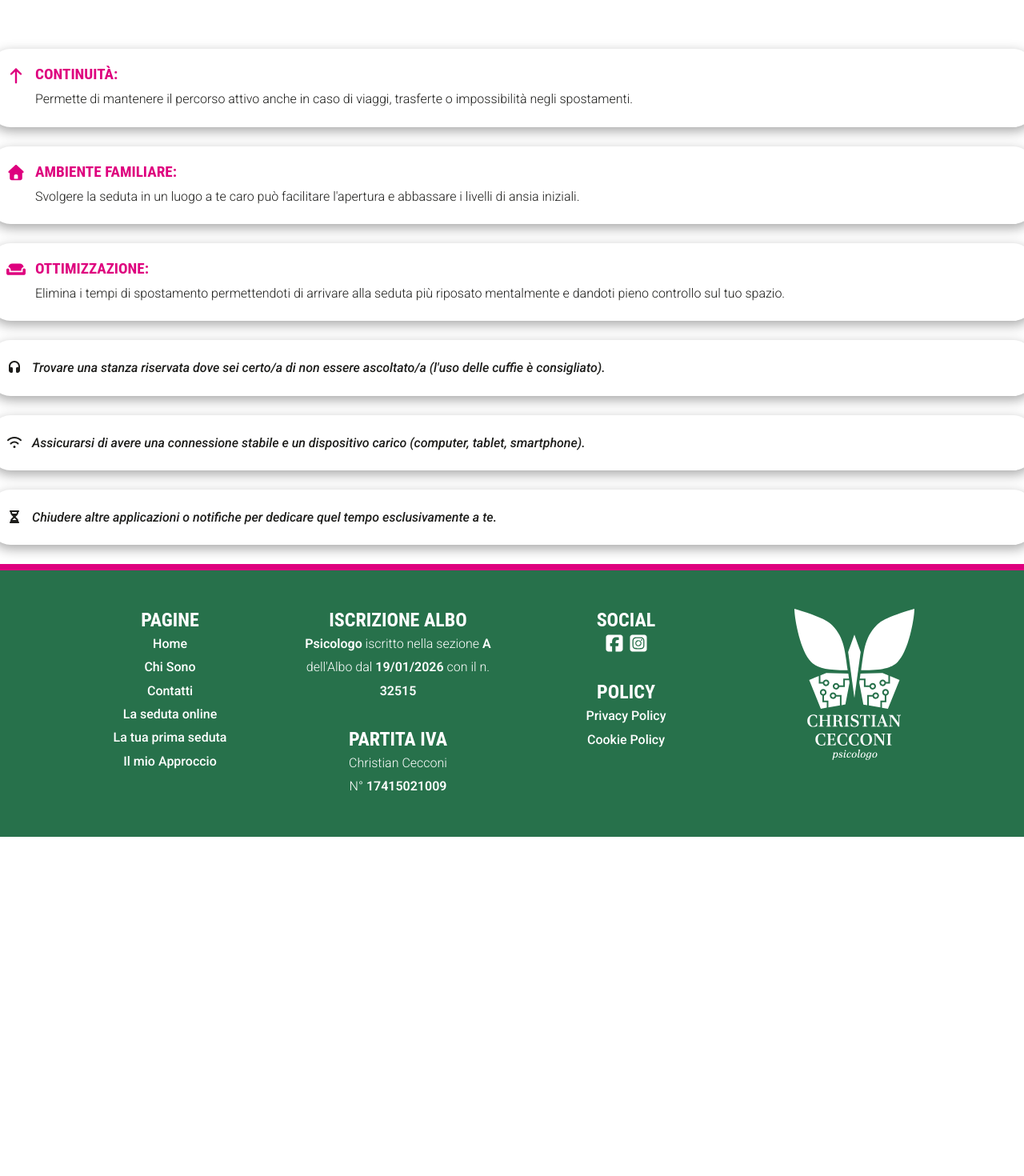
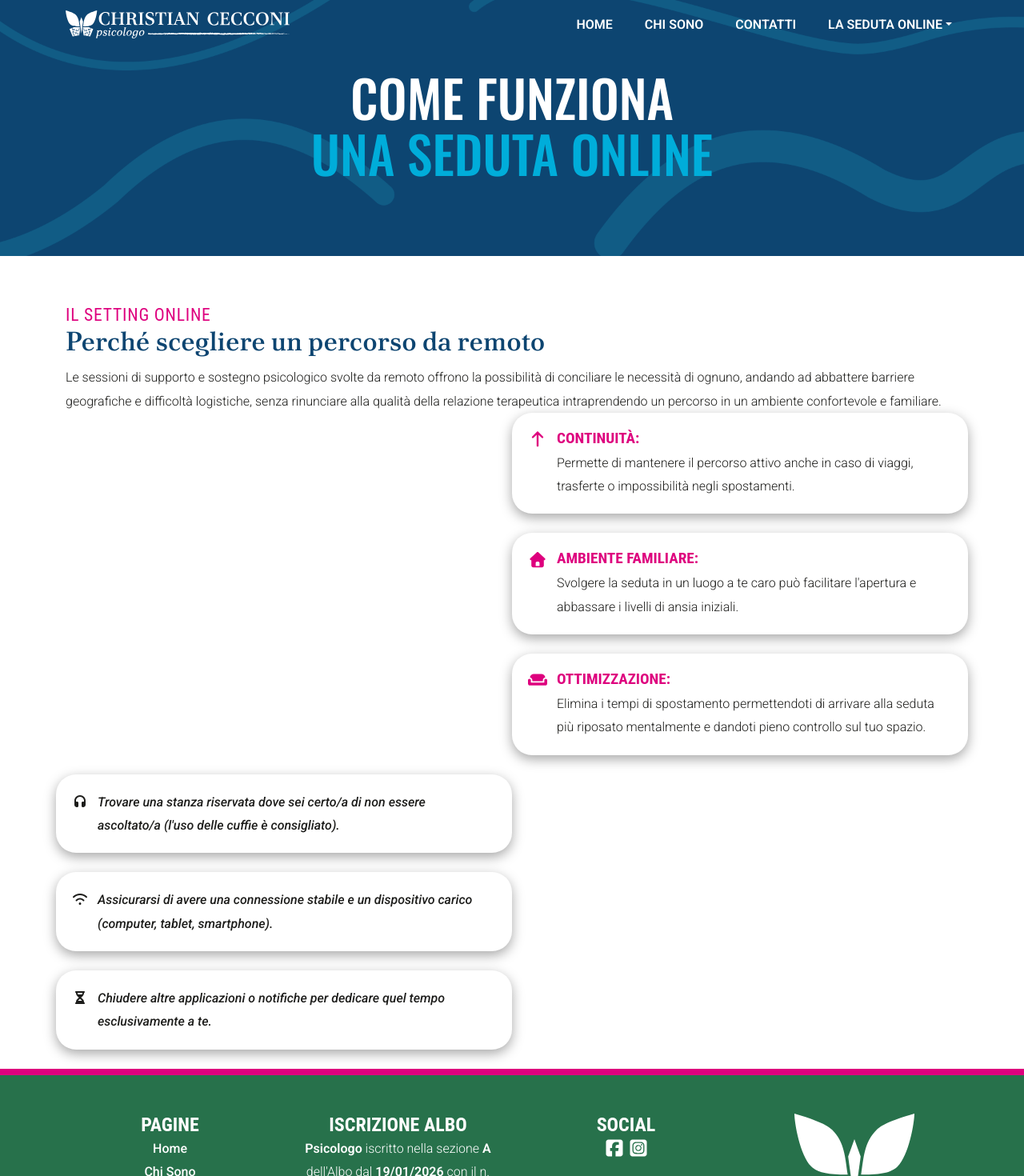
Before and after one commit to giannibussoletti/christiancecconi.it-migration, a React (Vite) app: page /seduta-online/come-funziona in a window 1280 px wide. Shown: the top 1470 px of the page at 80% size. Before the commit the page ends 1046 px from the top, so only its background shows below. Built offline with nearby package versions, Linux system fonts and the light colour scheme; a web font is replaced by a local one.

Commit message:
adds cover, title, intro

```diff
--- a/src/assets/pages/la_seduta_online/ComeFunziona.tsx
+++ b/src/assets/pages/la_seduta_online/ComeFunziona.tsx
@@ -1,16 +1,37 @@
+import { Container, Row, Col } from "react-bootstrap"
 import InfoCard from "../../components/InfoCard"
-import { ICSeduteNere, ICSeduteRosa } from "../../texts/T_SeduteOnline"
+import { coverCF, ICSeduteNere, ICSeduteRosa, introCF, titleCF } from "../../texts/T_ComeFunziona"
+import CoverPages from "../../components/CoverPages"
+import TitleSubtitle from "../../components/TitleSubtitle"
 
 const ComeFunziona = () => {
   return (
     <>
+      <CoverPages {...coverCF} />
+      <Container>
+        <Row>
+          <Col>
+            <TitleSubtitle {...titleCF} />
+            {introCF}
+          </Col>
+        </Row>
+        <Row>
+          <Col></Col>
+          <Col>
             {ICSeduteRosa.map((info) => {
               return <InfoCard key={info.icon.iconName} {...info} />
             })}
-
+          </Col>
+        </Row>
+        <Row>
+          <Col>
             {ICSeduteNere.map((info) => {
               return <InfoCard key={info.icon.iconName} {...info} />
             })}
+          </Col>
+          <Col></Col>
+        </Row>
+      </Container>
     </>
   )
 }
--- a/src/assets/texts/T_SeduteOnline.tsx
+++ b/src/assets/texts/T_ComeFunziona.tsx
@@ -6,14 +6,19 @@ import {
   faHourglassHalf,
   faWifi,
 } from "@fortawesome/free-solid-svg-icons"
-import type { InfoCardTypes, TitledBlock } from "../types"
+import type { H1Title, InfoCardTypes, TitledBlock } from "../types"
 
-export const seduteOnlineTitle: TitledBlock = {
+export const coverCF: H1Title = {
+  top: "come funziona",
+  btm: "una seduta online",
+}
+
+export const titleCF: TitledBlock = {
   title: "Il Setting Online",
   content: "Perché scegliere un percorso da remoto",
 }
 
-export const seduteOnlineIntro = (
+export const introCF = (
   <p>
     Le sessioni di supporto e sostegno psicologico svolte da remoto offrono la possibilità di
     conciliare le necessità di ognuno, andando ad abbattere barriere geografiche e difficoltà
```
Lines whose indentation alone changed are shown as unchanged.
